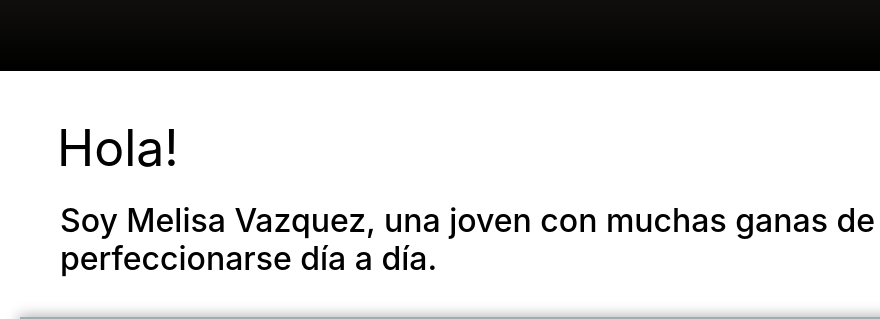
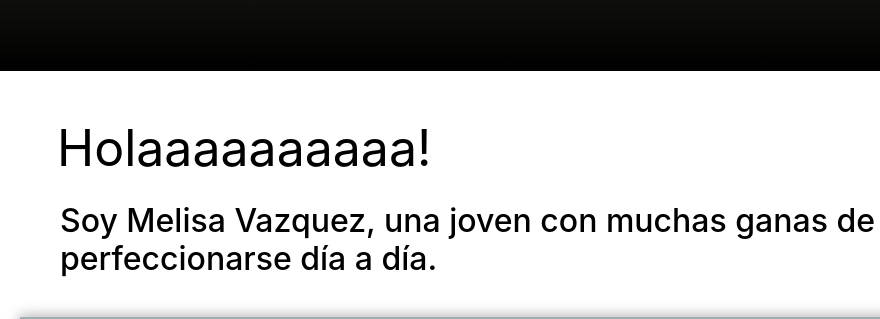
Before and after one commit to melivaz5/miPaginaPersonal, a plain HTML site: page index.html in a window 1280 px wide. Shown: the part 329-648 px from the top of the page, 0-880 px from the left. Drawn offline with nearby package versions, Linux system fonts and the light colour scheme; no server answers.

Commit message:
primera modificacion

```diff
--- a/index.html
+++ b/index.html
@@ -39,7 +39,7 @@
 
         <div class="row seccionContenedor">
             <div class="col-12 aboutMe" id="aboutMe">
-            <p>Hola!</p>
+            <p>Holaaaaaaaaaa!</p>
             <h2>Soy Melisa Vazquez, una joven con muchas ganas de aprender y perfeccionarse día a día.</h2>
             </div>
 
```
Also changed, not shown: 1 other file.
